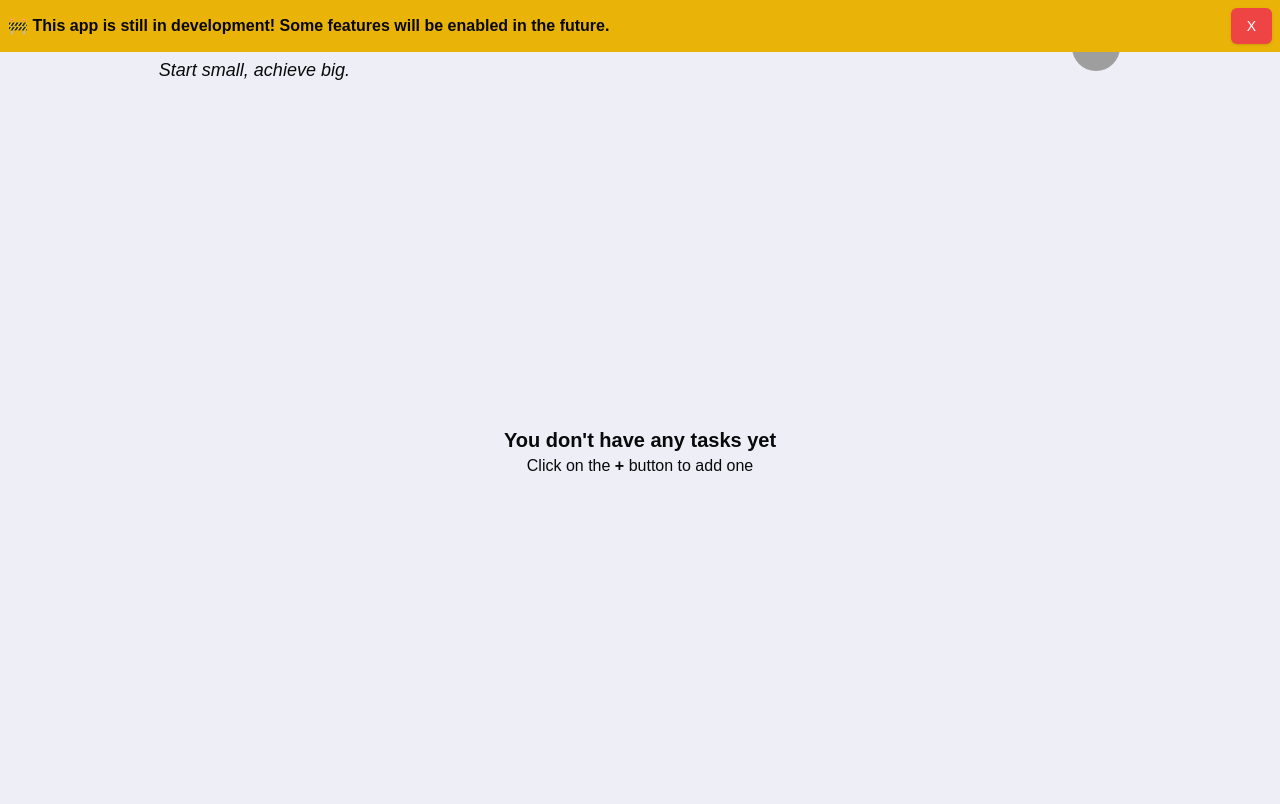
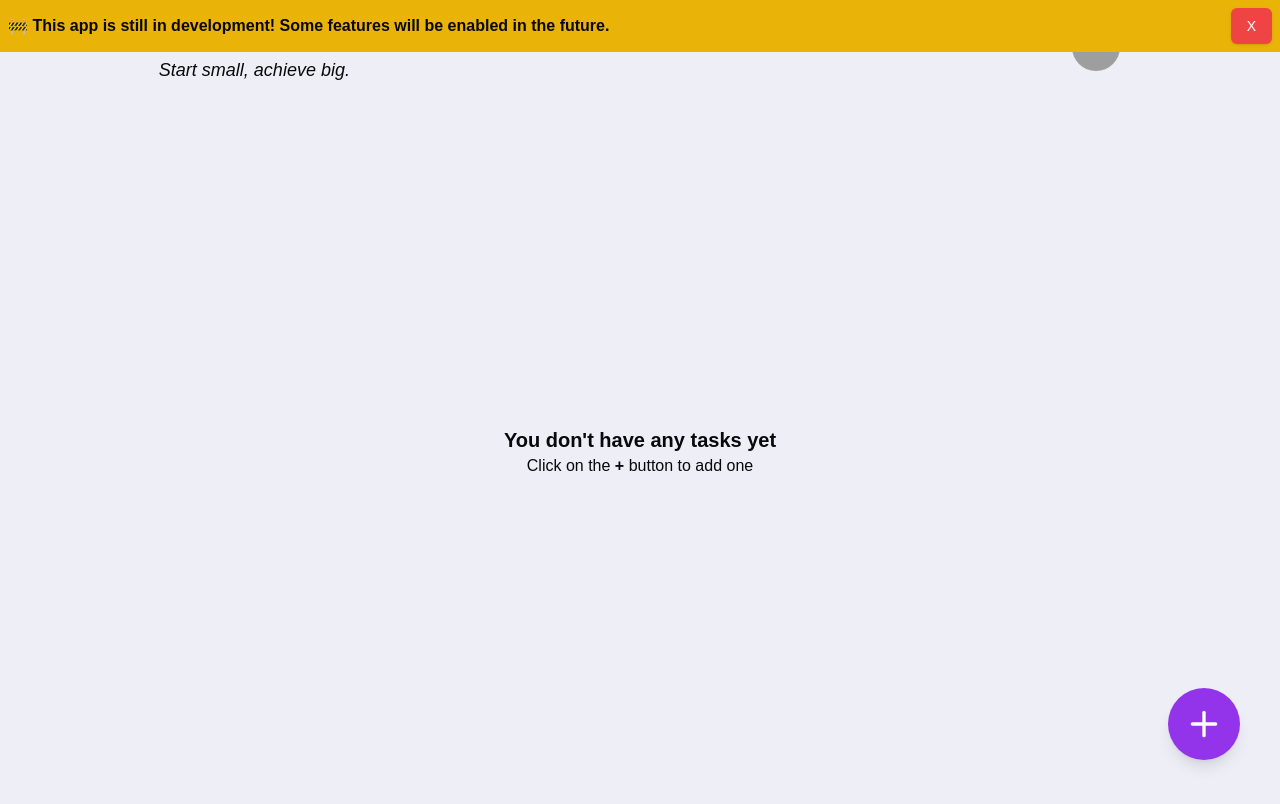
Before and after one commit to Nikhil0723/Todo-App, a Next.js app: page / in a window 1280 px wide. Shown: the top 804 px of the page. Built offline with nearby package versions, Linux system fonts and the light colour scheme; grey boxes are pictures that could not be loaded.

Commit message:
fix add task button

```diff
--- a/app/add/page.tsx
+++ b/app/add/page.tsx
@@ -100,8 +100,8 @@ const CreateTaskForm: React.FC = () => {
   };
 
   return (
-    <div className="max-w-md mx-auto p-4 sm:p-6">
-      <form onSubmit={handleSubmit} className="space-y-6">
+    <div className="max-w-md mx-auto p-4 sm:p-6 ">
+      <form onSubmit={handleSubmit} className="space-y-6 mb-10" >
         <h2 className="text-xl font-bold text-center sm:text-left">
           Create New Task
         </h2>
--- a/app/categories/page.tsx
+++ b/app/categories/page.tsx
@@ -70,7 +70,7 @@ const Categories: React.FC = () => {
   };
 
   return (
-    <div className="p-4 space-y-6 max-w-md mx-auto w-full m-4">
+    <div className="p-4 space-y-6 max-w-md mx-auto w-full m-4 m-10">
       <h2 className="text-xl font-bold">Manage Categories</h2>
 
       {/* Scrollable Category List */}
--- a/app/page.tsx
+++ b/app/page.tsx
@@ -32,11 +32,11 @@ export default function Home() {
         </p>
         <Link
           href="/add"
-          className=" hidden md:fixed bottom-10 md:right-64 h-auto w-auto bg-[#B558FF] p-4 rounded-full text-white"
+          className="fixed bottom-6 right-6 md:bottom-10 md:right-10 z-50 flex items-center justify-center p-3 md:p-4 bg-purple-600 hover:bg-purple-700 text-white rounded-full shadow-lg hover:shadow-xl transition-all duration-200 transform hover:scale-105"
+          aria-label="Add new task"
         >
-          <Plus size={40} />
+          <Plus className="size-8 md:size-10" aria-hidden="true" />
         </Link>
-
       </div>
     );
   }
@@ -71,9 +71,10 @@ export default function Home() {
       </div>
       <Link
         href="/add"
-        className=" hidden md:fixed bottom-10 md:right-64 h-auto w-auto bg-[#B558FF] p-4 rounded-full text-white"
+        className="fixed bottom-6 right-6 md:bottom-10 md:right-10 z-50 flex items-center justify-center p-3 md:p-4 bg-purple-600 hover:bg-purple-700 text-white rounded-full shadow-lg hover:shadow-xl transition-all duration-200 transform hover:scale-105"
+        aria-label="Add new task"
       >
-        <Plus size={40} />
+        <Plus className="size-8 md:size-10" aria-hidden="true" />
       </Link>
     </div>
   );
--- a/context/AppDataContext.tsx
+++ b/context/AppDataContext.tsx
@@ -25,6 +25,7 @@ interface AppDataContextType {
   addCategory: (category: Category) => void;
   editCategory: (category: Category) => void;
   deleteCategory: (categoryId: string) => void;
+  addTaskColor: (color: string) => void;
 }
 
 // Create context
--- a/context/AppDataProvider.tsx
+++ b/context/AppDataProvider.tsx
@@ -1,6 +1,6 @@
 "use client";
 
-import React, { useState, useEffect } from "react";
+import React, { useState, useEffect, useCallback } from "react";
 import { AppData, AppDataContext, Category } from "./AppDataContext";
 import {
   getAppDataFromLocalStorage,
@@ -74,6 +74,13 @@ export const AppDataProvider: React.FC<AppDataProviderProps> = ({
     }));
   };
 
+  const addTaskColor = useCallback((color: string) => {
+    setAppData(prev => ({
+      ...prev,
+      taskColors: [...new Set([...prev.taskColors, color.toUpperCase()])]
+    }));
+  }, []);
+
   return (
     <AppDataContext.Provider
       value={{
@@ -82,6 +89,7 @@ export const AppDataProvider: React.FC<AppDataProviderProps> = ({
         addCategory,
         editCategory,
         deleteCategory,
+        addTaskColor
       }}
     >
       {children}
```
